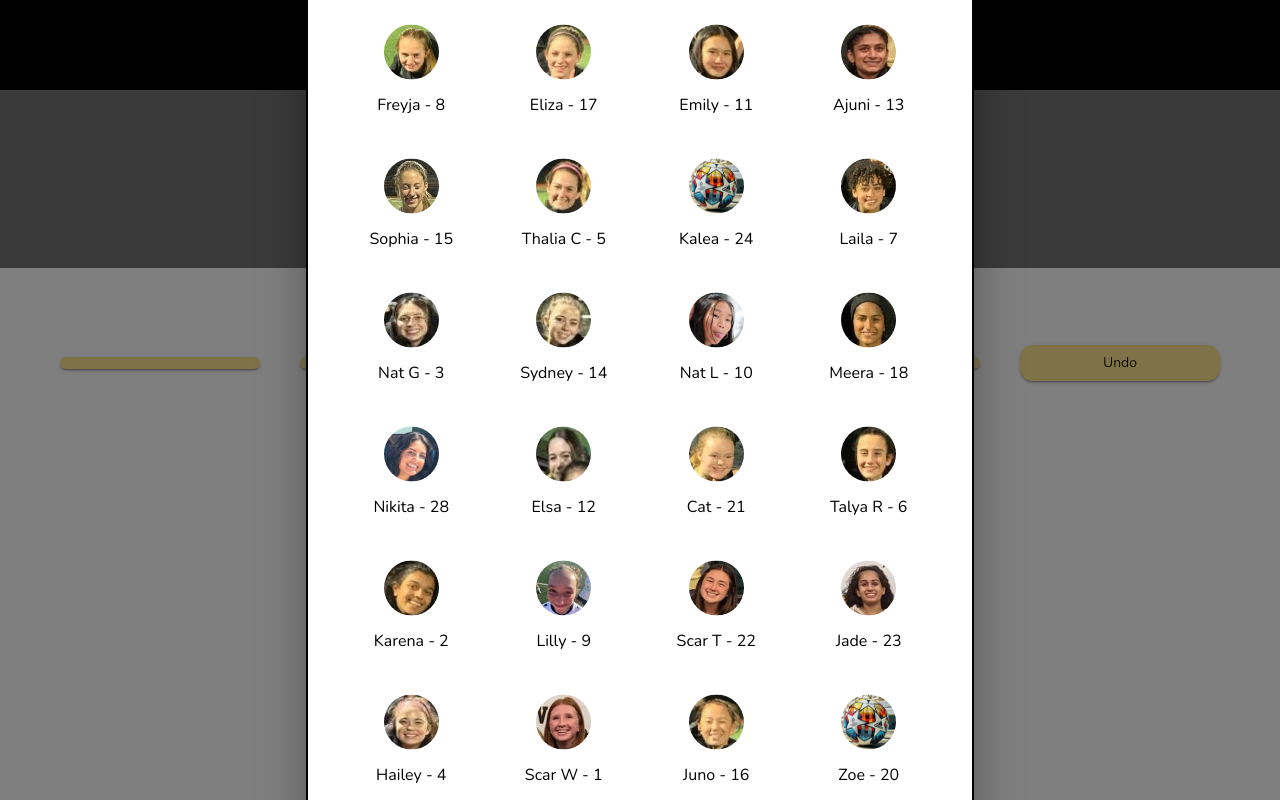
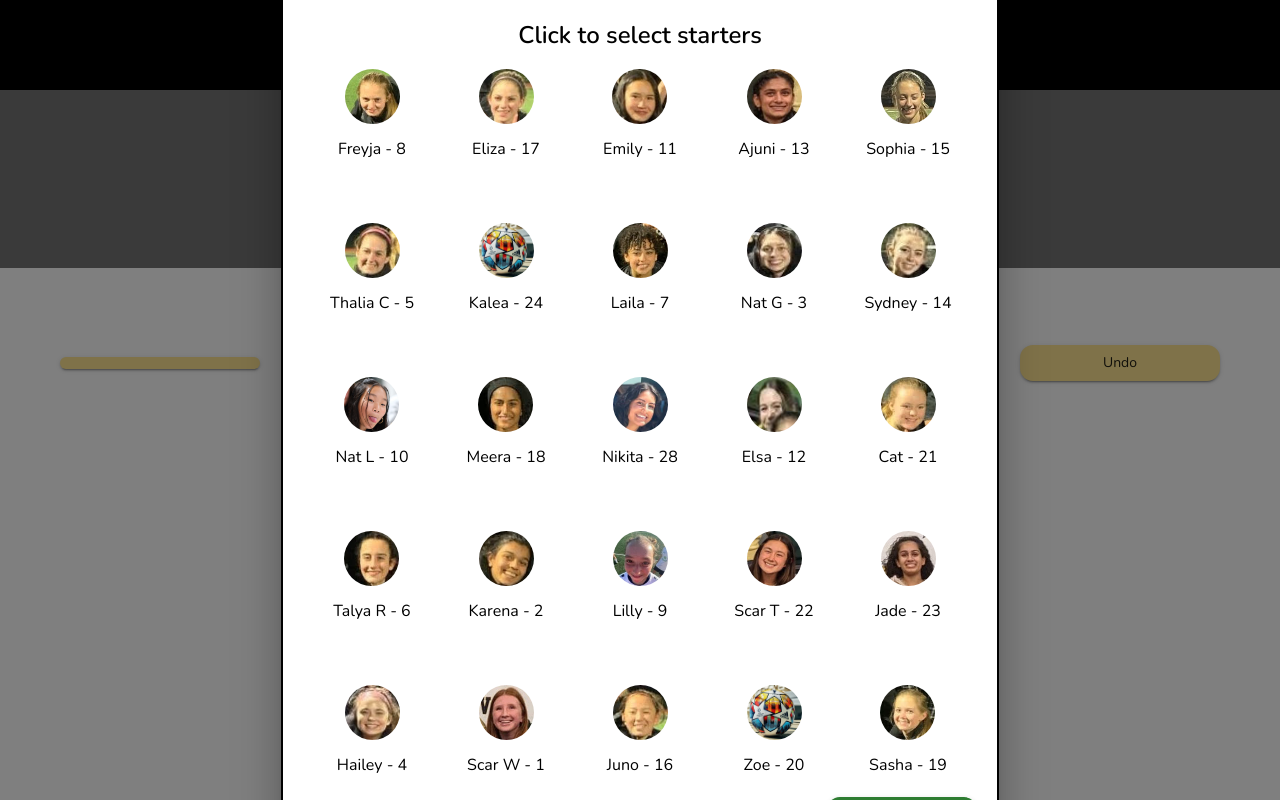
Before and after one commit to kitkatmia/mvhs-soccer-tracker, a React (Create React App) app: page / in a window 1280 px wide. Both pictures are taken after a click on the button "Select Half 1 Line Up". Shown: the top 800 px of the page. Built offline with nearby package versions, Linux system fonts and the light colour scheme.

Commit message:
grid 5 per

```diff
--- a/src/components/LineUp.css
+++ b/src/components/LineUp.css
@@ -1,8 +1,8 @@
 .grid {
   display: grid;
-  grid-template-columns: repeat(4, 1fr);
+  grid-template-columns: repeat(5, 1fr);
   /* 4 cols */
-  gap: 10px;
+  gap: 20px;
   justify-items: center;
   align-items: center;
 }
--- a/src/components/LineUp.js
+++ b/src/components/LineUp.js
@@ -56,7 +56,7 @@ const LineUp = (props) => {
         top: '25%',
         left: '50%',
         transform: 'translate(-50%, -25%)',
-        width: 600,
+        width: 650,
         bgcolor: 'background.paper',
         border: '2px solid #000',
         boxShadow: 24,
--- a/src/components/PlayerCircle.js
+++ b/src/components/PlayerCircle.js
@@ -21,7 +21,7 @@ const PlayerCircle = ({ playerName, playerImage, onClickCallback, isSelected = f
     const imgUrl = process.env.PUBLIC_URL + '/images/' + playerImage;
     return (
         <div
-            style={{ verticalAlign: "top", display: "inline-block", textAlign: "center", marginBottom: 25 }}
+            style={{ verticalAlign: "top", display: "inline-block", textAlign: "center", marginBottom: 35 }}
         >
             <img src={imgUrl} alt={playerName} style={buttonStyle} onClick={handleClick} />
             <div style={{}}>
```
